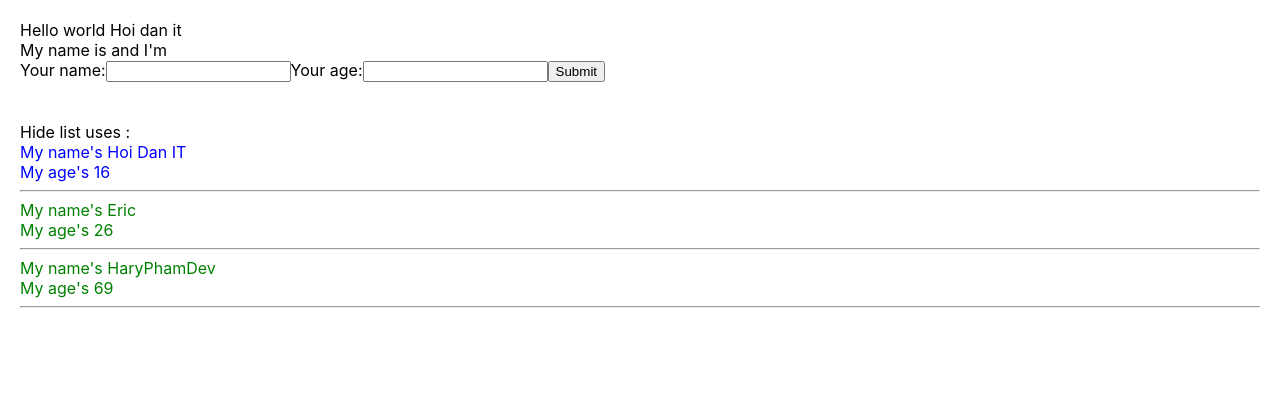
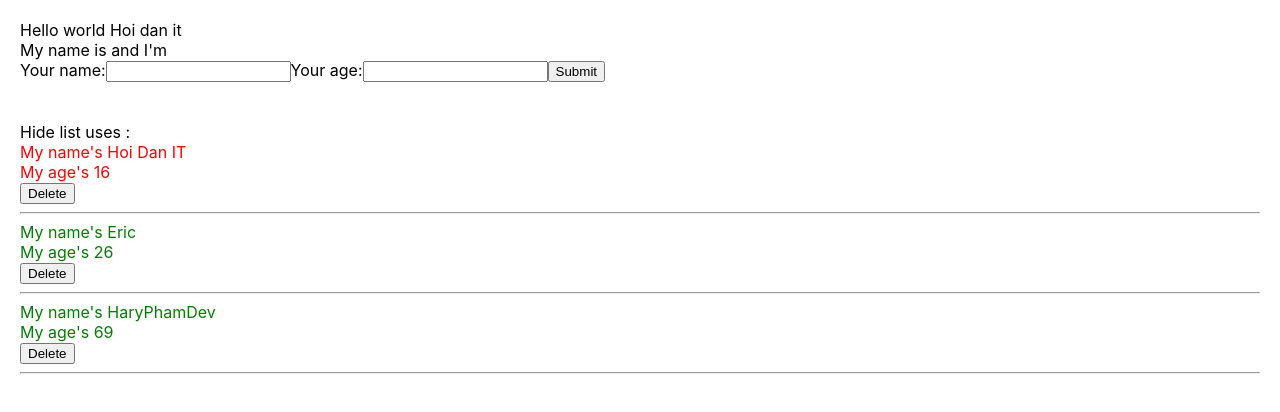
Before and after one commit to vanthoi08/test-demo-react, a React (Create React App) app: page / in a window 1280 px wide. Shown: the top 412 px of the page. Built offline with nearby package versions, Linux system fonts and the light colour scheme.

Commit message:
video 33

```diff
--- a/src/App.js
+++ b/src/App.js
@@ -8,7 +8,7 @@
 class App extends React.Component {
   render() {
     return (
-      <div>
+      <div className='app-container'>
         Hello world Hoi dan it
         <MyComponent></MyComponent>
       </div>
--- a/src/components/DisplayInfor.js
+++ b/src/components/DisplayInfor.js
@@ -1,8 +1,33 @@
 import React from "react";
 import './DisplayInfor.scss'
+import logo from './../logo.svg';
+
 class DisplayInfor extends React.Component {
-    state = {
-        isShowListUser: true
+
+    constructor(props) {
+        console.log('>>> Call constructor; 1');
+
+        super(props);
+        // babel compiler
+        this.state = {
+            isShowListUser: true
+        }
+    }
+    componentDidMount() {
+        console.log('>>> Call me component did mount');
+        setTimeout(() => {
+            document.title = 'Eric Hoi Dan It'
+        }, 3000);
+    }
+
+    componentDidUpdate(prevProps, prevState, snapshot) {
+        console.log('>>> Call me component did update', this.props, prevProps);
+        if (this.props.listUsers !== prevProps.listUsers) {
+            if (this.props.listUsers.length === 5) {
+                alert('You got 5 users');
+            }
+        }
+
     }
 
     handleShowHide = () => {
@@ -11,7 +36,7 @@
         })
     }
     render() {
-        // console.log(this.props)
+        console.log('>>> call me render')
         // destructuring array/object
         const { listUsers } = this.props;
         // console.log(listUsers);
@@ -19,6 +44,7 @@
         // props => viết tắt properties
         return (
             <div className="display-infor-container">
+                {/* <img src={logo} /> */}
                 <div>
                     <span onClick={() => { this.handleShowHide() }}>
 
@@ -26,19 +52,26 @@
                     </span>
                 </div>
                 {this.state.isShowListUser &&
-                    <div>
+                    // Fragment
+                    <>
                         {listUsers.map((user, index) => {
                             return (
                                 // convert string to number javascript thêm dấu + ở phía trước
                                 <div key={user.id} className={+user.age > 18 ? "green" : "red"} >
-                                    <div>My name's {user.name} </div>
-                                    <div>My age's {user.age} </div>
+                                    <div>
+                                        <div>My name's {user.name} </div>
+                                        <div>My age's {user.age} </div>
+                                    </div>
+                                    <div>
+                                        <button onClick={() => { this.props.handleDeleteUser(user.id) }}>Delete</button>
+                                    </div>
                                     <hr />
                                 </div>
+
                             )
                         })}
 
-                    </div>
+                    </>
                 }
             </div>
         )
--- a/src/components/DisplayInfor.scss
+++ b/src/components/DisplayInfor.scss
@@ -1,9 +1,12 @@
 .display-infor-container{
     .red{
-        color: blue;
+        color: red;
       }
       .green{
         color: green;
       }
-
+    img{
+        width: 400px;
+        height: 400px;
+    }
 }
--- a/src/components/MyComponent.js
+++ b/src/components/MyComponent.js
@@ -28,11 +28,23 @@
         })
 
     }
+    handleDeleteUser = (userId) => {
+        let listUsersClone = [...this.state.listUsers]
+        listUsersClone = listUsersClone.filter(item => item.id !== userId);
+        this.setState({
+            listUsers: listUsersClone
+        })
+    }
     render() {
 
-        // DRY: dont't repeat youseft
+        // DRY: don't repeat youself
+
         return (
-            <div>
+
+            <>
+
+                <br />
+                <div className='a'>
                     <AddUserInfor
                         handleAddNewUser={this.handleAddNewUser} // truyền 1 function thì không dùng dấu ()
                     />
@@ -40,10 +52,13 @@
                     <br></br>
                     <DisplayInfor
                         listUsers={this.state.listUsers}
-
+                        handleDeleteUser={this.handleDeleteUser}
                     />
                 </div>
+                <div className='b'>
 
+                </div>
+            </>
         );
     }
 }
```
Lines whose indentation alone changed are shown as unchanged.
